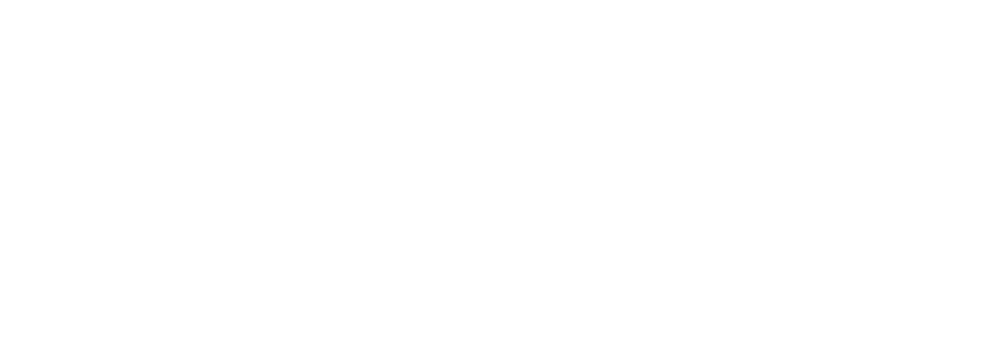
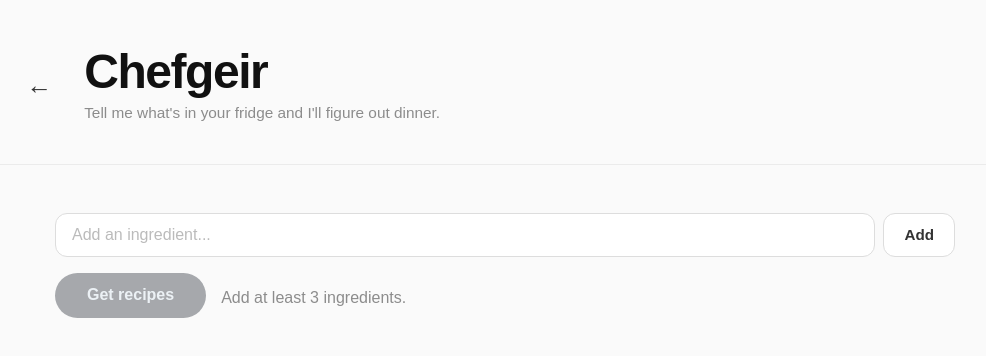
Before and after one commit to AJC0520/aigeir, a Vue app: page /chefgeir in a window 1280 px wide. Before the commit this address had no page. Shown: the top 356 px of the page, without its empty margins (135-1121 px from the left). Built offline with nearby package versions, Linux system fonts and the light colour scheme.

Commit message:
Rename Cookgeir to Chefgeir and update related components and routes

```diff
--- a/src/router/index.ts
+++ b/src/router/index.ts
@@ -1,6 +1,6 @@
 import App from "@/App.vue";
 import { createRouter, createWebHistory } from "vue-router";
-import Cookgeir from "@/views/Cookgeir.vue";
+import Chefgeir from "@/views/Chefgeir.vue";
 import Home from "@/views/Home.vue";
 
 
@@ -8,7 +8,7 @@
     history: createWebHistory(),
     routes: [
         { path: "/", component: Home },
-        { path: "/cookgeir", component: Cookgeir },
+        { path: "/chefgeir", component: Chefgeir },
     ],
 });
 
--- a/src/utils/ollama.ts
+++ b/src/utils/ollama.ts
@@ -2,7 +2,7 @@
 
 // *****************************************************************
 //
-//      COOKGEIR FUNCTIONS
+//      CHEFGEIR FUNCTIONS
 //
 // *****************************************************************
 export async function getRecipeSuggestions(ingredients: string): Promise<string> {
--- a/src/views/Cookgeir.vue
+++ b/src/views/Chefgeir.vue
@@ -86,18 +86,18 @@
 </script>
 
 <template>
-  <div class="cookgeir-page">
-    <header class="cookgeir-header">
+  <div class="chefgeir-page">
+    <header class="chefgeir-header">
       <button class="back-button" @click="router.push('/')">
         &larr;
       </button>
       <div class="header-text">
-        <h1 class="header-title">Cookgeir</h1>
+        <h1 class="header-title">Chefgeir</h1>
         <p class="header-subtitle">Tell me what's in your fridge and I'll figure out dinner.</p>
       </div>
     </header>
 
-    <main class="cookgeir-body">
+    <main class="chefgeir-body">
       <Transition name="recipe-fade">
         <div class="input-section" v-if="!pickedRecipe">
           <div class="input-row">
@@ -189,13 +189,13 @@
 </template>
 
 <style scoped>
-.cookgeir-page {
+.chefgeir-page {
   min-height: 100vh;
   background: #fafafa;
   font-family: "Noto-sans", sans-serif;
 }
 
-.cookgeir-header {
+.chefgeir-header {
   display: flex;
   align-items: center;
   gap: 1.5rem;
@@ -241,7 +241,7 @@
   line-height: 1.5;
 }
 
-.cookgeir-body {
+.chefgeir-body {
   max-width: 900px;
   margin: 0 auto;
   padding: 3rem 2rem 4rem;
@@ -547,11 +547,11 @@
 }
 
 @media (max-width: 640px) {
-  .cookgeir-header {
+  .chefgeir-header {
     padding: 2rem 6vw 1.5rem;
   }
 
-  .cookgeir-body {
+  .chefgeir-body {
     padding: 2rem 6vw 3rem;
   }
 
--- a/src/views/Home.vue
+++ b/src/views/Home.vue
@@ -1,7 +1,7 @@
 <script setup lang="ts">
 import { ref, onMounted } from 'vue'
 import ToolShowcase from '@/components/ToolShowcase.vue'
-import cookgeirPreview from '@/assets/png/chef_cooking.png'
+import chefgeirPreview from '@/assets/png/chef_cooking.png'
 
 const dropped = ref(false)
 const showExplore = ref(false)
@@ -56,12 +56,12 @@
         </section>
         <div id="tools" ref="toolsAnchor" class="tools-snap">
             <ToolShowcase
-                name="Cookgeir"
+                name="Chefgeir"
                 description="Your AI-powered kitchen companion. List your ingredients in the fridge and get a recipe in seconds."
-                route="/cookgeir"
+                route="/chefgeir"
                 background="#f5f5f0"
-                :image-src="cookgeirPreview"
-                image-alt="Cookgeir preview"
+                :image-src="chefgeirPreview"
+                image-alt="Chefgeir preview"
             />
             <ToolShowcase
                 name="Tool 2"
```
